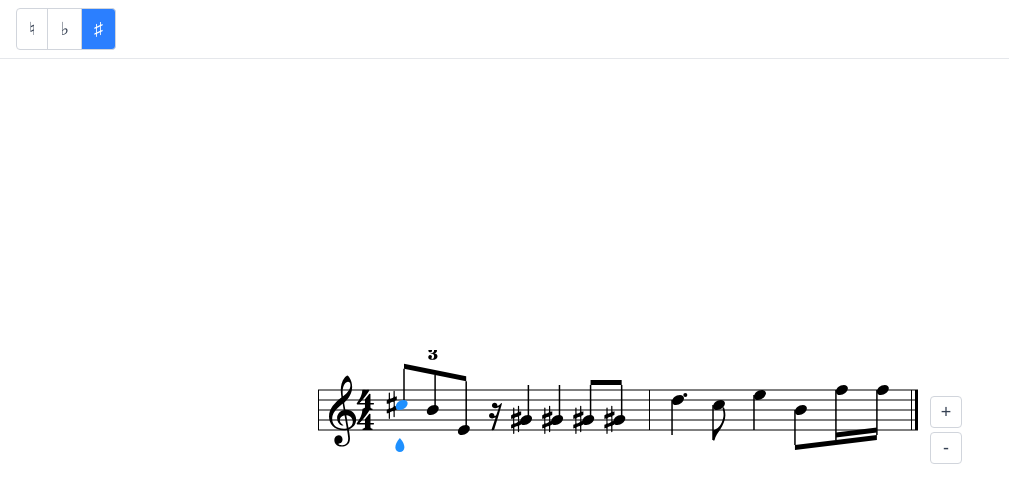
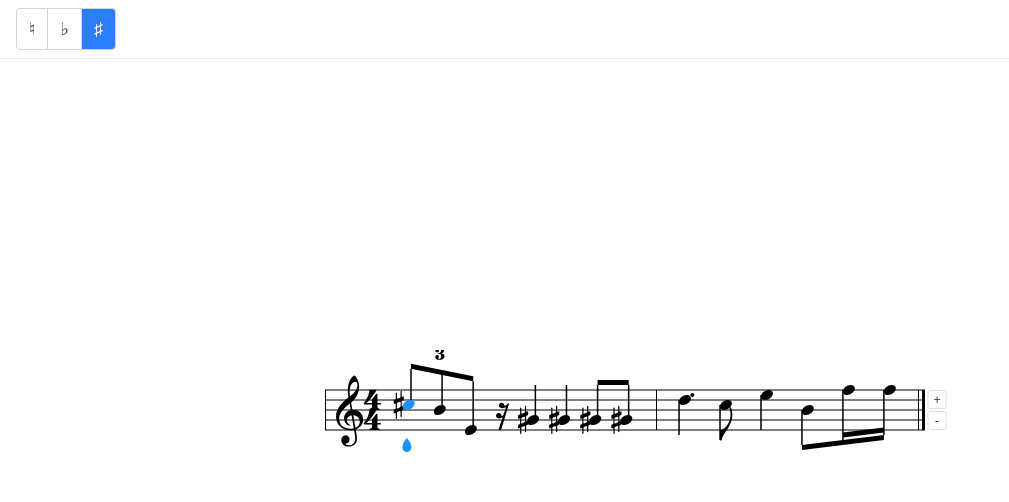
Before and after one commit to KarelVDW/mushee, a Next.js app in the folder apps/web/: page /sheet in a window 1280 px wide. Shown: the top 502 px of the page, without its empty margins (0-1009 px from the left). Built offline with nearby package versions, Linux system fonts and the light colour scheme.

Commit message:
feat: make measure buttons part of svg

```diff
--- a/apps/web/src/app/sheet/page.tsx
+++ b/apps/web/src/app/sheet/page.tsx
@@ -186,27 +186,17 @@ export default function Sheet() {
         disabled={selectedNoteInfo.isRest}
         onAccidentalChange={handleAccidentalChange}
       />
-      <div className="flex flex-1 items-center justify-center gap-3">
-        <Score input={scoreData} width={600} height={160} selectedNoteIndex={cursorIndex} onNoteChange={handleNoteChange} />
-        <div className="flex flex-col gap-1">
-          <button
-            type="button"
-            onClick={handleAddMeasure}
-            className="w-8 h-8 rounded border border-gray-300 bg-white text-gray-700 text-lg font-medium hover:bg-gray-100 cursor-pointer"
-          >
-            +
-          </button>
-          <button
-            type="button"
-            onClick={handleRemoveMeasure}
-            disabled={scoreData.measures.length <= 1}
-            className={`w-8 h-8 rounded border border-gray-300 bg-white text-gray-700 text-lg font-medium ${
-              scoreData.measures.length <= 1 ? 'opacity-40 cursor-not-allowed' : 'hover:bg-gray-100 cursor-pointer'
-            }`}
-          >
-            -
-          </button>
-        </div>
+      <div className="flex flex-1 items-center justify-center">
+        <Score
+          input={scoreData}
+          width={600}
+          height={160}
+          selectedNoteIndex={cursorIndex}
+          onNoteChange={handleNoteChange}
+          onAddMeasure={handleAddMeasure}
+          onRemoveMeasure={handleRemoveMeasure}
+          canRemoveMeasure={scoreData.measures.length > 1}
+        />
       </div>
     </div>
   );
--- a/apps/web/src/components/notation/Score.tsx
+++ b/apps/web/src/components/notation/Score.tsx
@@ -16,16 +16,26 @@ import type { LayoutNote, ScoreInput } from './types'
 /** Vertical offset from the reference Y to the teardrop tip */
 const CURSOR_Y_OFFSET = 15
 
+/** Extra width reserved for add/remove measure buttons */
+const MEASURE_BUTTONS_WIDTH = 30
+const MEASURE_BUTTON_SIZE = 18
+const MEASURE_BUTTON_GAP = 3
+
 interface ScoreProps {
     input: ScoreInput
     width?: number
     height?: number
     selectedNoteIndex?: number
     onNoteChange?: (noteEventIndex: number, newKey: string) => void
+    onAddMeasure?: () => void
+    onRemoveMeasure?: () => void
+    canRemoveMeasure?: boolean
 }
 
-export function Score({ input, width = 600, height = 160, selectedNoteIndex, onNoteChange }: ScoreProps) {
+export function Score({ input, width = 600, height = 160, selectedNoteIndex, onNoteChange, onAddMeasure, onRemoveMeasure, canRemoveMeasure = true }: ScoreProps) {
+    const hasMeasureButtons = !!(onAddMeasure || onRemoveMeasure)
     const layout = useMemo(() => computeLayout(input, width, height), [input, width, height])
+    const viewBoxWidth = hasMeasureButtons ? layout.width + MEASURE_BUTTONS_WIDTH : layout.width
     const svgRef = useRef<SVGSVGElement>(null)
     const [hoverY, setHoverY] = useState<number | null>(null)
 
@@ -109,12 +119,23 @@ export function Score({ input, width = 600, height = 160, selectedNoteIndex, onN
         onNoteChange(selectedNoteIndex, newKey)
     }, [ghostInfo, selectedNoteIndex, onNoteChange, selectedClef])
 
+    // Position measure buttons after the last barline, centered on the staff
+    const measureButtonPos = useMemo(() => {
+        if (!hasMeasureButtons) return null
+        const lastBarline = layout.barlines[layout.barlines.length - 1]
+        const staffCenterY = lastBarline.y + lastBarline.height / 2
+        const x = lastBarline.x + 10
+        const totalHeight = MEASURE_BUTTON_SIZE * 2 + MEASURE_BUTTON_GAP
+        const topY = staffCenterY - totalHeight / 2
+        return { x, topY }
+    }, [hasMeasureButtons, layout.barlines])
+
     return (
         <svg
             ref={svgRef}
-            width={width}
+            width={width + (hasMeasureButtons ? MEASURE_BUTTONS_WIDTH : 0)}
             height={height}
-            viewBox={`0 0 ${layout.width} ${layout.height}`}
+            viewBox={`0 0 ${viewBoxWidth} ${layout.height}`}
             xmlns="http://www.w3.org/2000/svg"
             onMouseMove={handleMouseMove}
             onMouseLeave={handleMouseLeave}
@@ -135,6 +156,67 @@ export function Score({ input, width = 600, height = 160, selectedNoteIndex, onN
             {ghostInfo && hoverY !== null && (
                 <GhostNote x={ghostInfo.x} hoverY={hoverY} glyphName={ghostInfo.glyphName} />
             )}
+
+            {measureButtonPos && onAddMeasure && (
+                <MeasureButton
+                    x={measureButtonPos.x}
+                    y={measureButtonPos.topY}
+                    size={MEASURE_BUTTON_SIZE}
+                    label="+"
+                    onClick={onAddMeasure}
+                />
+            )}
+            {measureButtonPos && onRemoveMeasure && (
+                <MeasureButton
+                    x={measureButtonPos.x}
+                    y={measureButtonPos.topY + MEASURE_BUTTON_SIZE + MEASURE_BUTTON_GAP}
+                    size={MEASURE_BUTTON_SIZE}
+                    label="-"
+                    onClick={onRemoveMeasure}
+                    disabled={!canRemoveMeasure}
+                />
+            )}
         </svg>
     )
 }
+
+function MeasureButton({ x, y, size, label, onClick, disabled }: {
+    x: number
+    y: number
+    size: number
+    label: string
+    onClick: () => void
+    disabled?: boolean
+}) {
+    return (
+        <g
+            onClick={(e) => { e.stopPropagation(); if (!disabled) onClick() }}
+            style={{ cursor: disabled ? 'not-allowed' : 'pointer' }}
+            opacity={disabled ? 0.3 : 1}
+        >
+            <rect
+                x={x}
+                y={y}
+                width={size}
+                height={size}
+                rx={2}
+                fill="white"
+                stroke="#d1d5db"
+                strokeWidth={0.75}
+            />
+            <text
+                x={x + size / 2}
+                y={y + size / 2}
+                textAnchor="middle"
+                dominantBaseline="central"
+                fontSize={size * 0.7}
+                fontFamily="system-ui, sans-serif"
+                fontWeight={500}
+                fill="#374151"
+                style={{ userSelect: 'none' }}
+            >
+                {label}
+            </text>
+        </g>
+    )
+}
```
